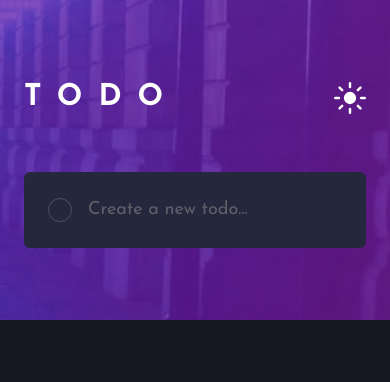
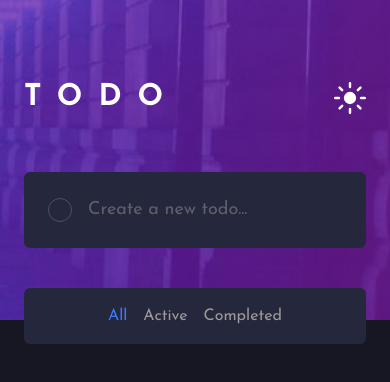
Before and after one commit to milennafeijo/projeto-todo-react-tailwind, a React (Vite) app: page / in a window 390 px wide. Shown: the top 382 px of the page. Built offline with nearby package versions, Linux system fonts and the light colour scheme.

Commit message:
feat: adiciona filtro nas tarefas 'all' 'active' 'completed'

```diff
--- a/src/App.tsx
+++ b/src/App.tsx
@@ -15,6 +15,7 @@ interface Todo {
 function App() {
 
   const [todos, setTodos] = useState<Todo[]>([]);
+  const [filter, setFilter] = useState<"all" | "active" | "completed">("all");
 
   const addTodo = (event: FormEvent<HTMLFormElement>) => {
     event.preventDefault();
@@ -50,12 +51,18 @@ function App() {
     setTodos(newTodoList);
   };
 
+  const filteredTodos = todos.filter(todo => {
+    if (filter === "active") return !todo.completed;
+    if (filter === "completed") return todo.completed;
+    return true;
+  })
+
 
   return (
     <TodoContainer>
       <TodoHeader></TodoHeader>
       <TodoForm onSubmit={addTodo}></TodoForm>
-      <TodoList todos={todos} toggleTodoCompleted={toggleTodoCompleted}></TodoList>
+      <TodoList todos={filteredTodos} toggleTodoCompleted={toggleTodoCompleted} setFilter={setFilter} filter={filter}></TodoList>
     </TodoContainer>
 
   );
--- a/src/components/TodoList/index.tsx
+++ b/src/components/TodoList/index.tsx
@@ -12,9 +12,11 @@ interface Todo {
 interface TodoListProps {
     todos: Todo[];
     toggleTodoCompleted: (id: number) => void;
+    setFilter: (filter: "all" | "active" | "completed") => void;
+    filter: "all" | "active" | "completed";
 }
 
-const TodoList = ({ todos, toggleTodoCompleted }: TodoListProps) => {
+const TodoList = ({ todos, toggleTodoCompleted, setFilter, filter }: TodoListProps) => {
 
     const { theme } = useContext(ThemeContext);
 
@@ -48,9 +50,11 @@ const TodoList = ({ todos, toggleTodoCompleted }: TodoListProps) => {
                         <p className={themeConfig[theme].todo.textColor}>{todos.length} items total</p>
 
                         <div className="hidden md:flex gap-4">
-                            <button className="text-bright-blue cursor-pointer">All</button>
-                            <button className={themeConfig[theme].todo.textColor + " cursor-pointer hover:underline"}>Active</button>
-                            <button className={themeConfig[theme].todo.textColor + " cursor-pointer hover:underline"}>Completed</button>
+                            <button onClick={() => setFilter("all")} className="text-bright-blue cursor-pointer">All</button>
+
+                            <button onClick={() => setFilter("active")} className={themeConfig[theme].todo.textColor + " cursor-pointer hover:underline"}>Active</button>
+
+                            <button onClick={() => setFilter("completed")} className={themeConfig[theme].todo.textColor + " cursor-pointer hover:underline"}>Completed</button>
                         </div>
 
                         <button className={themeConfig[theme].todo.textColor + " cursor-pointer hover:underline"}>Clear Completed</button>
@@ -60,16 +64,19 @@ const TodoList = ({ todos, toggleTodoCompleted }: TodoListProps) => {
 
             </div>
 
-            {todos.length > 0 && (
-
-                <div className={themeConfig[theme].todo.backgroundColor + " rounded-md flex justify-center gap-4 p-4 mt-6 md:hidden"}>
-                    <button className="text-bright-blue cursor-pointer">All</button>
-                    <button className={themeConfig[theme].todo.textColor + " cursor-pointer hover:underline"}>Active</button>
-                    <button className={themeConfig[theme].todo.textColor + " cursor-pointer hover:underline"}>Completed</button>
-                </div>
 
 
-            )}
+            <div className={themeConfig[theme].todo.backgroundColor + " rounded-md flex justify-center gap-4 p-4 mt-6 md:hidden"}>
+
+                <button onClick={() => setFilter("all")} className={`${filter === "all" ? "text-bright-blue" : themeConfig[theme].todo.textColor} cursor-pointer ${themeConfig[theme].todo.hoverTextColor}`}>All</button>
+
+                <button onClick={() => setFilter("active")} className={`${filter === "active" ? "text-bright-blue" : themeConfig[theme].todo.textColor} cursor-pointer ${themeConfig[theme].todo.hoverTextColor}`}>Active</button>
+
+                <button onClick={() => setFilter("completed")} className={`${filter === "completed" ? "text-bright-blue" : themeConfig[theme].todo.textColor} cursor-pointer ${themeConfig[theme].todo.hoverTextColor}`}>Completed</button>
+            </div>
+
+
+
         </>
 
     )
--- a/src/contexts/theme.ts
+++ b/src/contexts/theme.ts
@@ -13,7 +13,8 @@ export const themeConfig = {
             backgroundColor: 'bg-gray-50',
             borderColor: 'border-purple-300',
             borderColorList: 'border-purple-300',
-            textColor: 'text-navy-950'
+            textColor: 'text-navy-950',
+            hoverTextColor: 'hover:text-navy-850'
         },
         icon: IconMoon,
     },
@@ -29,7 +30,8 @@ export const themeConfig = {
             backgroundColor: 'bg-navy-900',
             borderColor: 'border-purple-700',
             borderColorList: 'border-purple-800',
-            textColor: 'text-[#9c9a9a]'
+            textColor: 'text-[#9c9a9a]',
+            hoverTextColor: 'hover:text-purple-300'
         },
         icon: IconSun
     },
```
